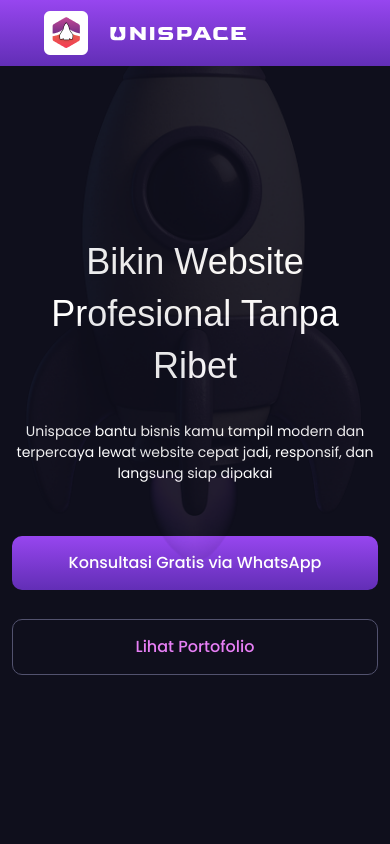
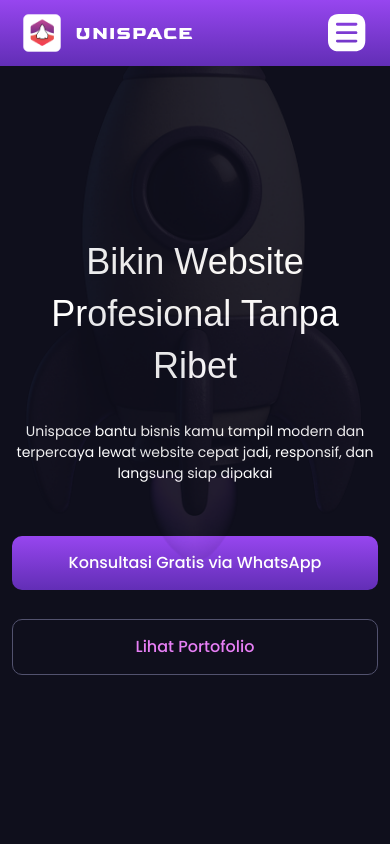
Before and after one commit to Unispace-Studio/unispace-website, a Vue app: page / in a window 390 px wide. Shown: the top 844 px of the page. Built offline with nearby package versions, Linux system fonts and the light colour scheme; a web font is replaced by a local one.

Commit message:
update mobile sidebar and service image

```diff
--- a/src/components/Navbar.vue
+++ b/src/components/Navbar.vue
@@ -1,4 +1,8 @@
 <script setup>
+import { ref } from 'vue'
+
+const menuToggle = ref(false)
+
 const scrollTo = (sectionId) => {
   const target = document.getElementById(sectionId)
   target?.scrollIntoView({ behavior: 'smooth' })
@@ -7,16 +11,38 @@ const scrollTo = (sectionId) => {
 
 <template>
   <div id="Navbar"
-    class="h-[72px] w-full xl:w-[1303px] px-[44px] bg-gradient-to-b from-grad-1 to-grad-2 xl:rounded-[12px] flex justify-between items-center z-50">
-    <div id="logo" class="flex gap-[22px] items-center">
-      <img src="../assets/logo.png" alt="" />
-      <img src="../assets/logo-text.svg" alt="" />
+    class="h-[72px] w-full xl:w-[1303px] xl:px-[44px] bg-gradient-to-b from-grad-1 to-grad-2 xl:rounded-[12px] flex justify-between items-center z-50 px-[20px]">
+    <div id="logo" class="flex gap-[2px] xl:gap-[22px] items-center">
+      <img src="../assets/logo.png" alt="" class="scale-[85%]" />
+      <img src="../assets/logo-text.svg" alt="" class="scale-[85%]" />
     </div>
+    <button @click="menuToggle = true" class="w-[42px] h-[42px] xl:hidden">
+      <img src="/assets/icons/menu.svg" alt="" />
+    </button>
     <ul id="menu" class="hidden xl:flex gap-[72px] text-[14px] text-white font-orbitron font-medium">
       <li class="cursor-pointer" @click="scrollTo('hero-section')">Home</li>
       <li class="cursor-pointer" @click="scrollTo('about-section')">About</li>
       <li class="cursor-pointer" @click="scrollTo('service-section')">Service</li>
       <li class="cursor-pointer" @click="scrollTo('footer')">Contact</li>
     </ul>
+    <teleport to='body'>
+      <div id="menu-mb"
+        class="xl:hidden w-[280px] h-screen bg-base fixed top-0 z-[150] transition-all duration-500 font-poppins text-white"
+        :class="[menuToggle ? 'right-0 block' : 'right-[-280px] hidden']">
+        <div class="w-full h-[72px] flex justify-end items-center px-[12px]">
+          <button @click="menuToggle = false">
+            <img src="/assets/icons/menu.svg" alt="" class="w-[42px]" />
+          </button>
+        </div>
+        <ul class="flex flex-col gap-[20px] text-[20px] font-medium pl-[28px] pt-[30px]">
+          <li class="cursor-pointer" @click="scrollTo('hero-section'), menuToggle = false">> Home</li>
+          <li class="cursor-pointer" @click="scrollTo('about-section'), menuToggle = false">> About</li>
+          <li class="cursor-pointer" @click="scrollTo('service-section'), menuToggle = false">> Service</li>
+          <li class="cursor-pointer" @click="scrollTo('portfolio-section'), menuToggle = false">> Portfolio</li>
+          <li class="cursor-pointer" @click="scrollTo('pricing-section'), menuToggle = false">> Pricing</li>
+          <li class="cursor-pointer" @click="scrollTo('footer'), menuToggle = false">> Contact</li>
+        </ul>
+      </div>
+    </teleport>
   </div>
 </template>
--- a/src/components/ServiceSection.vue
+++ b/src/components/ServiceSection.vue
@@ -27,14 +27,14 @@ const service = [
     title: "Company Profile",
     description:
       "Bangun citra profesional untuk bisnismu lewat website profil yang modern dan informatif.",
-    image: "e-commerce",
+    image: "personal",
     position: "object-left",
   },
   {
     title: "Landing Page",
     description:
       "Tingkatkan konversi dengan landing page yang fokus, cepat, dan menarik perhatian.",
-    image: "e-commerce",
+    image: "business-dashboard",
     position: "object-center",
   },
   {
--- a/src/pages/Home.vue
+++ b/src/pages/Home.vue
@@ -10,7 +10,6 @@ import PricingSection from "../components/PricingSection.vue";
 import Footer from "../components/Footer.vue";
 
 import { ref, onMounted, onUnmounted } from 'vue'
-
 const showButton = ref(false)
 
 const handleScroll = () => {
```
Also changed, not shown: public/assets/icons/menu.svg (added).
